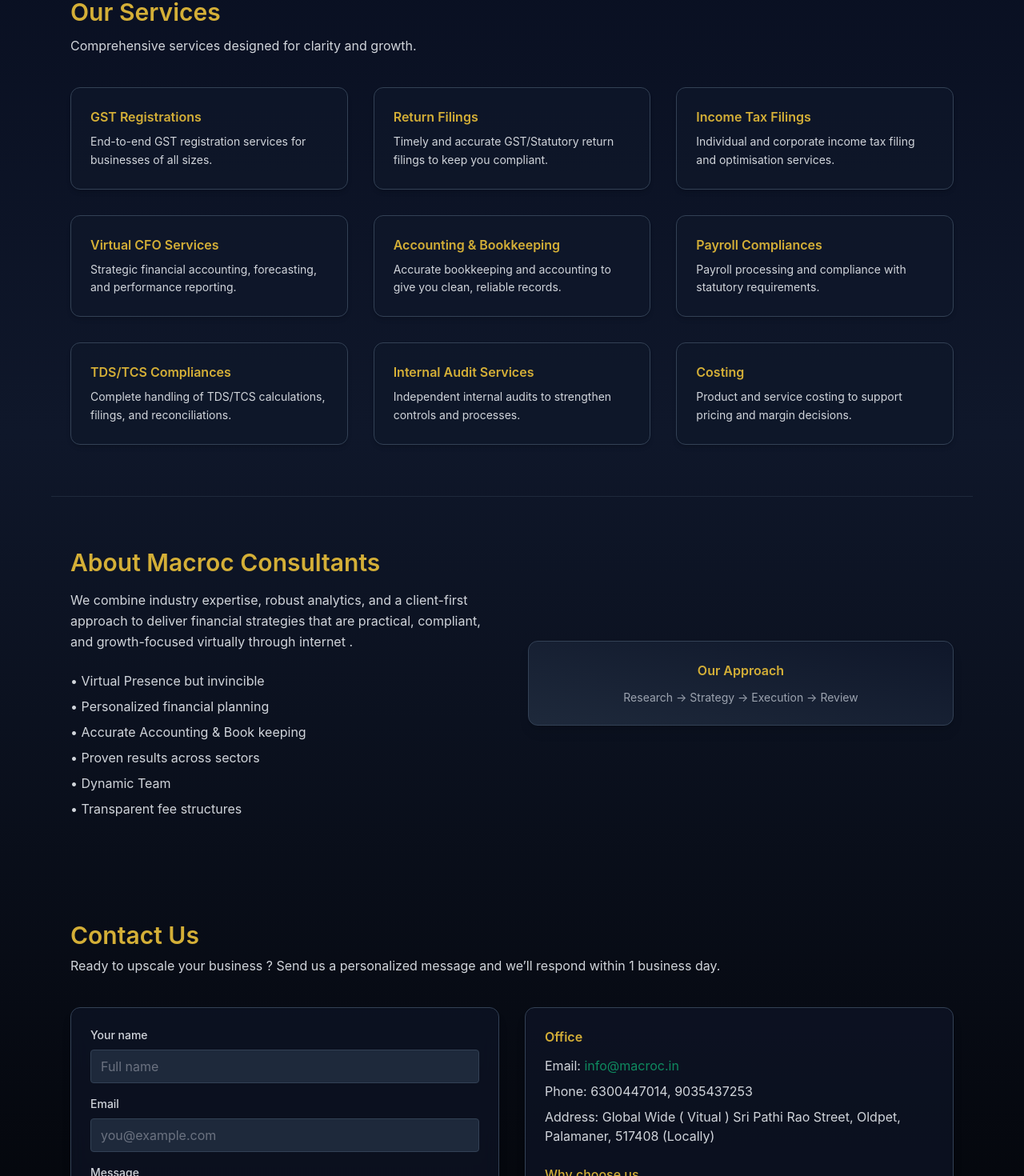
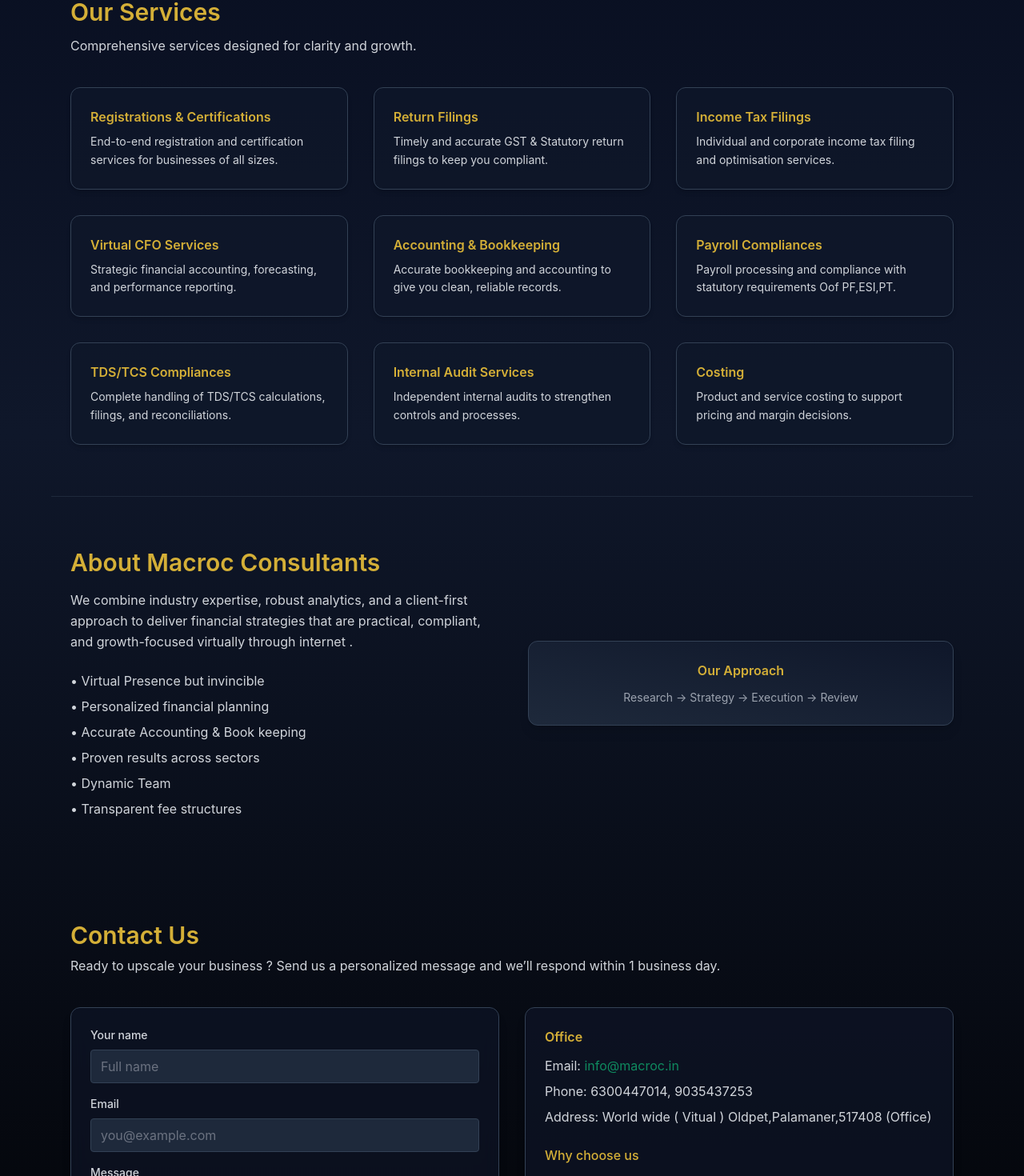
Before and after one commit to MacrocConsultants/Macroc-consultants-site, a Next.js app: page / in a window 1280 px wide. Shown: the part 831-2301 px from the top of the page at 80% size. Built offline with nearby package versions, Linux system fonts and the light colour scheme.

Commit message:
Update meta tags and service descriptions

```diff
--- a/pages/index.js
+++ b/pages/index.js
@@ -17,7 +17,7 @@
         />
         <meta
           name="keywords"
-          content="Macroc Consultants, Macroc Advisory, Macroc Financial Services, Macroc Finances, Macroc Taxation, Chartered Accountant, Accounting, GST, TDS, Audit, CFO, Compliance"
+          content=" CA Near me,best consultant,best CA,TDS Consultant,tds,tcs,gst registration,gst services,Macroc Consultants, Macroc Advisory, Macroc Financial Services, Macroc Finances, Macroc Taxation, Chartered Accountant, Accounting, GST, TDS, Audit, CFO, Compliance"
         />
         <meta name="author" content="Macroc Consultants" />
         <meta name="robots" content="index, follow" />
@@ -179,12 +179,12 @@
 
             <div className="mt-10 grid grid-cols-1 md:grid-cols-3 gap-8">
               {[
-                { title: "GST Registrations", desc: "End-to-end GST registration services for businesses of all sizes." },
-                { title: "Return Filings", desc: "Timely and accurate GST/Statutory return filings to keep you compliant." },
+                { title: " Registrations & Certifications ", desc: "End-to-end registration and certification services for businesses of all sizes." },
+                { title: "Return Filings", desc: "Timely and accurate GST & Statutory return filings to keep you compliant." },
                 { title: "Income Tax Filings", desc: "Individual and corporate income tax filing and optimisation services." },
                 { title: "Virtual CFO Services", desc: "Strategic financial accounting, forecasting, and performance reporting." },
                 { title: "Accounting & Bookkeeping", desc: "Accurate bookkeeping and accounting to give you clean, reliable records." },
-                { title: "Payroll Compliances", desc: "Payroll processing and compliance with statutory requirements." },
+                { title: "Payroll Compliances", desc: "Payroll processing and compliance with statutory requirements Oof PF,ESI,PT." },
                 { title: "TDS/TCS Compliances", desc: "Complete handling of TDS/TCS calculations, filings, and reconciliations." },
                 { title: "Internal Audit Services", desc: "Independent internal audits to strengthen controls and processes." },
                 { title: "Costing", desc: "Product and service costing to support pricing and margin decisions." },
@@ -307,7 +307,7 @@
                 </p>
                 <p className="mt-2 text-gray-300">Phone: 6300447014, 9035437253</p>
                 <p className="mt-2 text-gray-300">
-                  Address: Global Wide ( Vitual ) Sri Pathi Rao Street, Oldpet, Palamaner, 517408 (Locally)
+                  Address: World wide ( Vitual )  Oldpet,Palamaner,517408 (Office)
                 </p>
 
                 <div className="mt-6">
```
